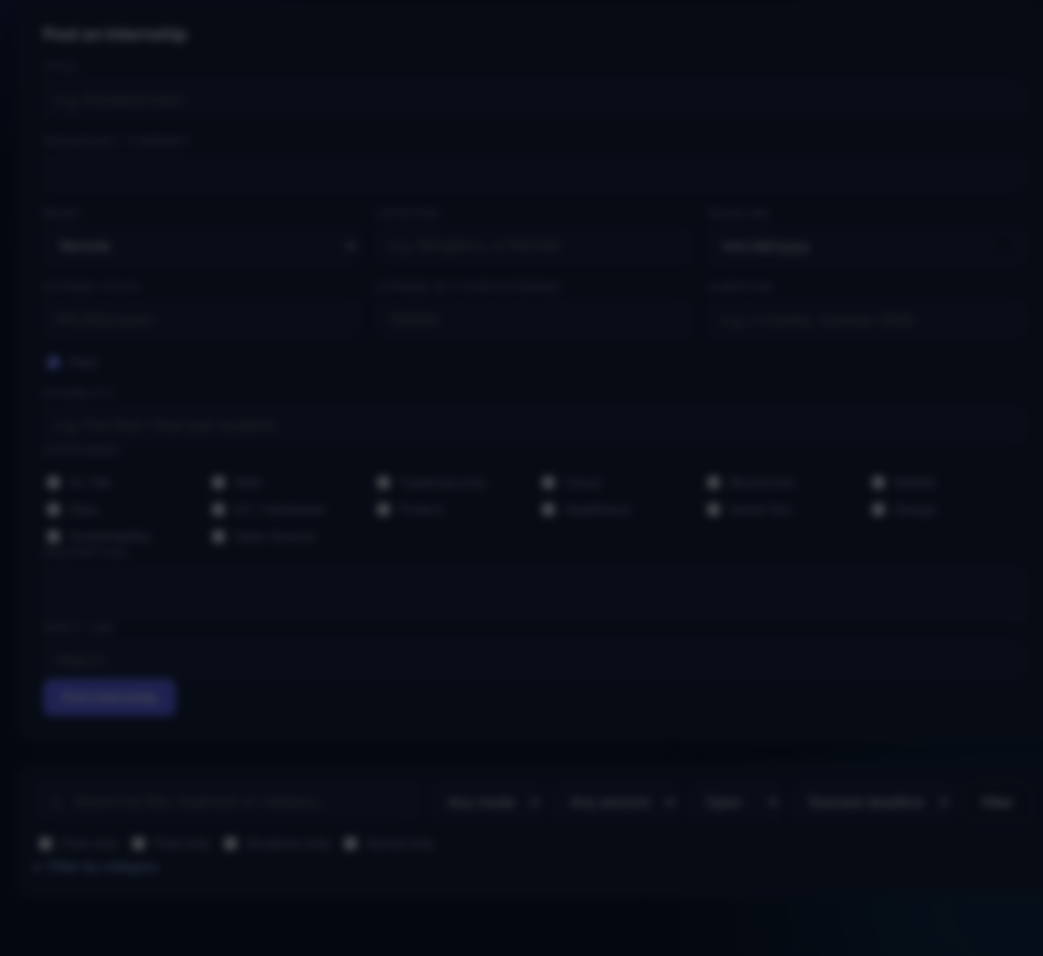
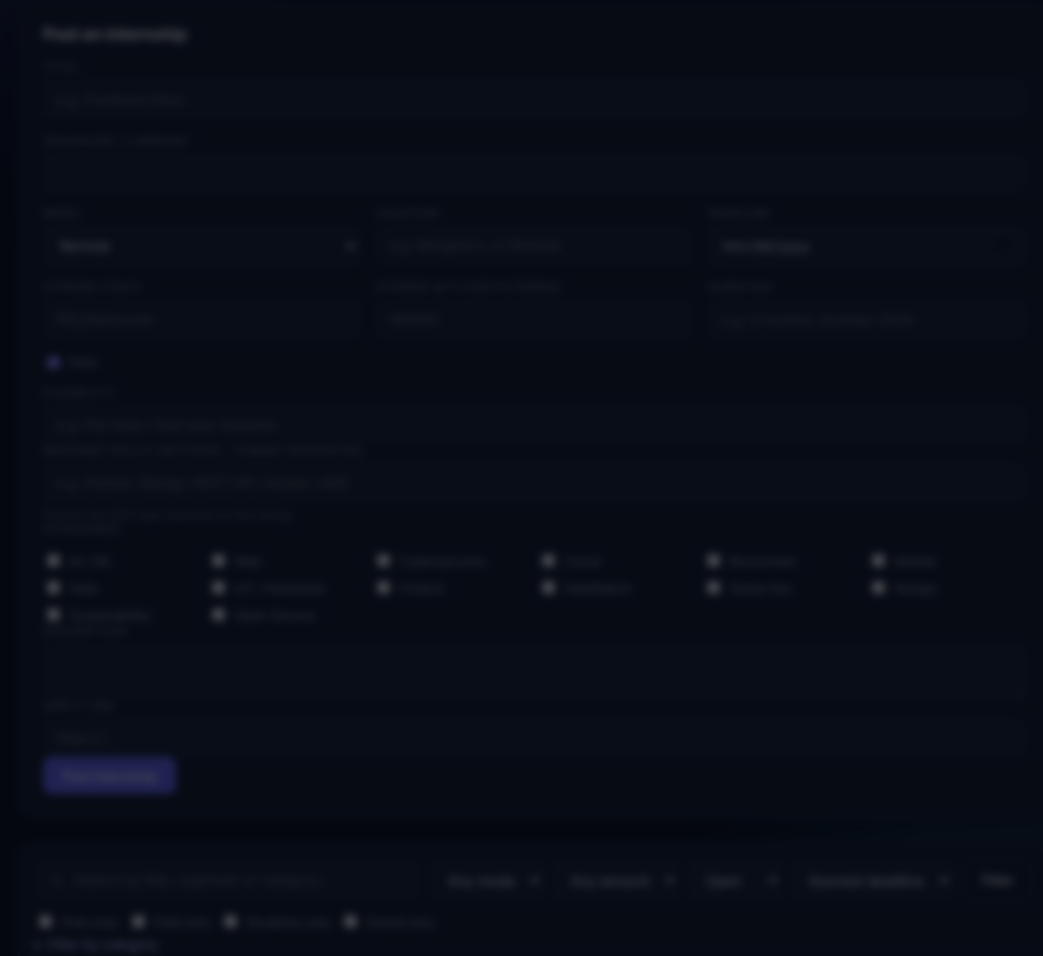
Before and after one commit to madhusudhan1260/new--campusly, a Flask app: page /internships in a window 1280 px wide. Shown: the part 314-1270 px from the top of the page, without its empty margins (106-1149 px from the left). Run offline with Flask 3, Linux system fonts and the light colour scheme; some libraries are stand-ins or nearby versions.

Commit message:
Add Skill Gap checklist and AI Interview Prep to internships
Skill Gap is a plain have/missing comparison between the profile's
skills and an internship's optional required_skills field (new,
admin-entered when posting) -- no AI guessing, and it stays hidden on
listings that never specified required skills rather than fabricating
a breakdown from nothing.

Interview Prep generates technical/HR/company questions via Gemini,
tailored to the listing's title, categories and required skills, with
a per-question Show/Hide Answer toggle.

Co-Authored-By: Claude Sonnet 5 <noreply@anthropic.com>

```diff
--- a/app.py
+++ b/app.py
@@ -894,6 +894,28 @@ def _skill_match_scores(opportunities: list[Opportunity]) -> dict[int, int]:
     return scores
 
 
+def _skill_gaps(opportunities: list[Opportunity]) -> dict[int, dict]:
+    """Have/missing skill checklist, only for listings that actually list
+    required_skills -- there's no AI guessing involved, this is a plain
+    case-insensitive set comparison against the shared profile's skills."""
+    profile = Profile.query.filter_by(user_id=current_user().id).first()
+    my_skills = {s.lower() for s in profile.skill_list()} if profile else set()
+
+    gaps = {}
+    for op in opportunities:
+        required = op.required_skill_list()
+        if not required:
+            continue
+        have = [s for s in required if s.lower() in my_skills]
+        missing = [s for s in required if s.lower() not in my_skills]
+        gaps[op.id] = {
+            "have": have,
+            "missing": missing,
+            "pct": round(100 * len(have) / len(required)),
+        }
+    return gaps
+
+
 @app.route("/hackathons")
 @login_required
 def hackathons():
@@ -932,8 +954,10 @@ def internships():
         stats=_opportunity_stats("internship", ("Remote",)),
         live_internships=fetch_live_internships(),
         match_scores=_skill_match_scores(opportunities),
+        skill_gaps=_skill_gaps(opportunities),
         my_applications=my_applications,
         application_statuses=APPLICATION_STATUSES,
+        ai_ready=bool(GEMINI_API_KEY),
     )
 
 
@@ -997,6 +1021,7 @@ def create_opportunity():
         opportunity.is_paid = request.form.get("is_paid") == "on"
         opportunity.duration_text = (request.form.get("duration_text") or "").strip()[:120] or None
         opportunity.eligibility = (request.form.get("eligibility") or "").strip()[:240] or None
+        opportunity.required_skills = (request.form.get("required_skills") or "").strip()[:300] or None
 
     db.session.add(opportunity)
     db.session.commit()
@@ -1200,6 +1225,41 @@ def resume_feedback():
     if error:
         return jsonify({"ok": False, "error": error}), 502
     return jsonify({"ok": True, "feedback": text.strip()})
+
+
+@app.post("/opportunities/<int:opportunity_id>/interview-prep")
+@login_required
+def interview_prep(opportunity_id: int):
+    op = db.session.get(Opportunity, opportunity_id)
+    if op is None or op.kind != "internship":
+        return jsonify({"ok": False, "error": "Not an internship."}), 404
+
+    prompt = (
+        "Generate interview preparation questions for a student applying to this internship. "
+        f'Role: "{op.title}" at {op.organizer or "the organization"}. '
+    )
+    if op.category_labels():
+        prompt += f"Categories: {', '.join(op.category_labels())}. "
+    if op.required_skill_list():
+        prompt += f"Required skills: {', '.join(op.required_skill_list())}. "
+    if op.description:
+        prompt += f"Description: {op.description[:400]} "
+    prompt += (
+        "\n\nReturn ONLY a compact JSON object, no markdown fences, no extra text: "
+        '{"technical": [{"q": "...", "a": "..."}, ...], "hr": [{"q": "...", "a": "..."}, ...], '
+        '"company": [{"q": "...", "a": "..."}, ...]}. '
+        "3 technical questions (tied to the required skills/categories if given), 2 HR questions, "
+        "1 company-related question. Keep each answer to 2-3 sentences."
+    )
+
+    payload = {"contents": [{"parts": [{"text": prompt}]}]}
+    text, error = _gemini_text(payload, timeout=40)
+    if error:
+        return jsonify({"ok": False, "error": error}), 502
+    parsed = _extract_json(text)
+    if parsed is None:
+        return jsonify({"ok": False, "error": "Could not parse the AI's response."}), 502
+    return jsonify({"ok": True, "questions": parsed})
 
 
 # ---------------------------------------------------------------------------
--- a/models.py
+++ b/models.py
@@ -120,6 +120,10 @@ class Opportunity(db.Model):
     is_paid = db.Column(db.Boolean, nullable=True)
     duration_text = db.Column(db.String(120), nullable=True)
     eligibility = db.Column(db.String(240), nullable=True)
+    # Comma-separated specific skills (e.g. "Python, Django, REST API") --
+    # optional, admin-entered. Powers the Skill Gap checklist; without it,
+    # matching falls back to the broader category overlap only.
+    required_skills = db.Column(db.String(300), nullable=True)
 
     status = db.Column(db.String(10), nullable=False, default="open")  # open|closed
     apply_url = db.Column(db.String(500), nullable=False)
@@ -135,6 +139,11 @@ class Opportunity(db.Model):
 
     def category_labels(self) -> list[str]:
         return [CATEGORIES.get(c, c) for c in self.category_list()]
+
+    def required_skill_list(self) -> list[str]:
+        if not self.required_skills:
+            return []
+        return [s.strip() for s in self.required_skills.split(",") if s.strip()]
 
 
 class Bookmark(db.Model):
--- a/static/opportunities.js
+++ b/static/opportunities.js
@@ -128,4 +128,77 @@
         });
     });
   });
+
+  // ------------------------------------------------------------- Skill gap
+
+  document.querySelectorAll(".skill-gap-toggle-btn").forEach(function (button) {
+    button.addEventListener("click", function () {
+      var panel = document.getElementById("skill-gap-" + button.getAttribute("data-id"));
+      if (panel) panel.hidden = !panel.hidden;
+    });
+  });
+
+  // -------------------------------------------------------- Interview prep
+
+  function escapeHtml(str) {
+    var div = document.createElement("div");
+    div.textContent = str;
+    return div.innerHTML;
+  }
+
+  function renderQuestionGroup(title, list) {
+    if (!list || !list.length) return "";
+    var rows = list
+      .map(function (item, i) {
+        var qid = "q-" + title.replace(/\s/g, "") + "-" + i;
+        return (
+          '<div class="interview-q">' +
+          "<p><strong>" + escapeHtml(item.q) + "</strong></p>" +
+          '<button class="btn ghost small show-answer-btn" type="button" data-target="' + qid + '">Show Answer</button>' +
+          '<p class="interview-a" id="' + qid + '" hidden>' + escapeHtml(item.a) + "</p>" +
+          "</div>"
+        );
+      })
+      .join("");
+    return '<h5>' + title + "</h5>" + rows;
+  }
+
+  document.querySelectorAll(".interview-prep-btn").forEach(function (button) {
+    button.addEventListener("click", function () {
+      var opId = button.getAttribute("data-id");
+      var panel = document.getElementById("interview-prep-" + opId);
+
+      if (panel.dataset.loaded === "true") {
+        panel.hidden = !panel.hidden;
+        return;
+      }
+
+      button.disabled = true;
+      button.innerHTML = '<span class="spinner"></span> Generating…';
+
+      postJson("/opportunities/" + opId + "/interview-prep").then(function (result) {
+        button.disabled = false;
+        button.textContent = "📝 Prepare for Interview";
+        if (result.ok && result.data.ok) {
+          var q = result.data.questions;
+          panel.innerHTML =
+            renderQuestionGroup("Technical", q.technical) +
+            renderQuestionGroup("HR", q.hr) +
+            renderQuestionGroup("Company", q.company);
+          panel.dataset.loaded = "true";
+          panel.hidden = false;
+          panel.querySelectorAll(".show-answer-btn").forEach(function (btn) {
+            btn.addEventListener("click", function () {
+              var answer = document.getElementById(btn.getAttribute("data-target"));
+              answer.hidden = !answer.hidden;
+              btn.textContent = answer.hidden ? "Show Answer" : "Hide Answer";
+            });
+          });
+        } else {
+          panel.innerHTML = '<p class="msg err">' + escapeHtml((result.data && result.data.error) || "Could not generate questions.") + "</p>";
+          panel.hidden = false;
+        }
+      });
+    });
+  });
 })();
--- a/templates/_opportunity_macros.html
+++ b/templates/_opportunity_macros.html
@@ -1,4 +1,4 @@
-{% macro opportunity_card(op, can_manage, is_bookmarked, today, index=0, match_pct=None, app_status=None, application_statuses=None, teams=None) %}
+{% macro opportunity_card(op, can_manage, is_bookmarked, today, index=0, match_pct=None, app_status=None, application_statuses=None, teams=None, skill_gap=None, ai_ready=False) %}
   <article class="op-card fade-up {{ 'op-closed' if op.status == 'closed' else '' }}" data-op-id="{{ op.id }}" style="--fade-delay: {{ (index * 0.04)|round(3) }}s">
     <div class="op-head">
       <span class="op-mode mode-{{ op.mode|lower }}">{{ op.mode }}</span>
@@ -72,6 +72,22 @@
         </select>
         {% if app_status %}<span class="app-status-badge status-{{ app_status|lower }}">{{ app_status }}</span>{% endif %}
       </div>
+    {% endif %}
+
+    {% if skill_gap %}
+      <button class="btn ghost small skill-gap-toggle-btn" type="button" data-id="{{ op.id }}">🎯 Skill gap ({{ skill_gap.pct }}%)</button>
+      <div class="skill-gap-panel" id="skill-gap-{{ op.id }}" hidden>
+        <ul class="skill-checklist">
+          {% for s in skill_gap.have %}<li class="skill-have">✓ {{ s }}</li>{% endfor %}
+          {% for s in skill_gap.missing %}<li class="skill-missing">✕ {{ s }}</li>{% endfor %}
+        </ul>
+        {% if skill_gap.missing %}<p class="hint">Skills to improve: {{ skill_gap.missing | join(', ') }}</p>{% endif %}
+      </div>
+    {% endif %}
+
+    {% if ai_ready %}
+      <button class="btn ghost small interview-prep-btn" type="button" data-id="{{ op.id }}">📝 Prepare for Interview</button>
+      <div class="interview-prep-panel" id="interview-prep-{{ op.id }}" hidden></div>
     {% endif %}
 
     {% if teams is not none %}
@@ -194,6 +210,11 @@
           <label>Eligibility</label>
           <input name="eligibility" type="text" maxlength="240" placeholder="e.g. Pre-final / final year students">
         </div>
+        <div class="field">
+          <label>Required skills (optional, comma-separated)</label>
+          <input name="required_skills" type="text" maxlength="300" placeholder="e.g. Python, Django, REST API, Docker, AWS">
+          <span class="hint">Powers the Skill Gap checklist on this listing.</span>
+        </div>
       {% endif %}
 
       <div class="field">
--- a/templates/internships.html
+++ b/templates/internships.html
@@ -27,7 +27,7 @@
   <section class="board op-board">
     {% if opportunities %}
       {% for op in opportunities %}
-        {{ opportunity_card(op, logged_in_user.is_admin(), op.id in bookmarked_ids, today, loop.index0, match_pct=match_scores.get(op.id), app_status=my_applications.get(op.id), application_statuses=application_statuses) }}
+        {{ opportunity_card(op, logged_in_user.is_admin(), op.id in bookmarked_ids, today, loop.index0, match_pct=match_scores.get(op.id), app_status=my_applications.get(op.id), application_statuses=application_statuses, skill_gap=skill_gaps.get(op.id), ai_ready=ai_ready) }}
       {% endfor %}
     {% else %}
       <p class="empty">No internships match these filters.</p>
```
Also changed, not shown: static/style.css (+45 -0 lines).
